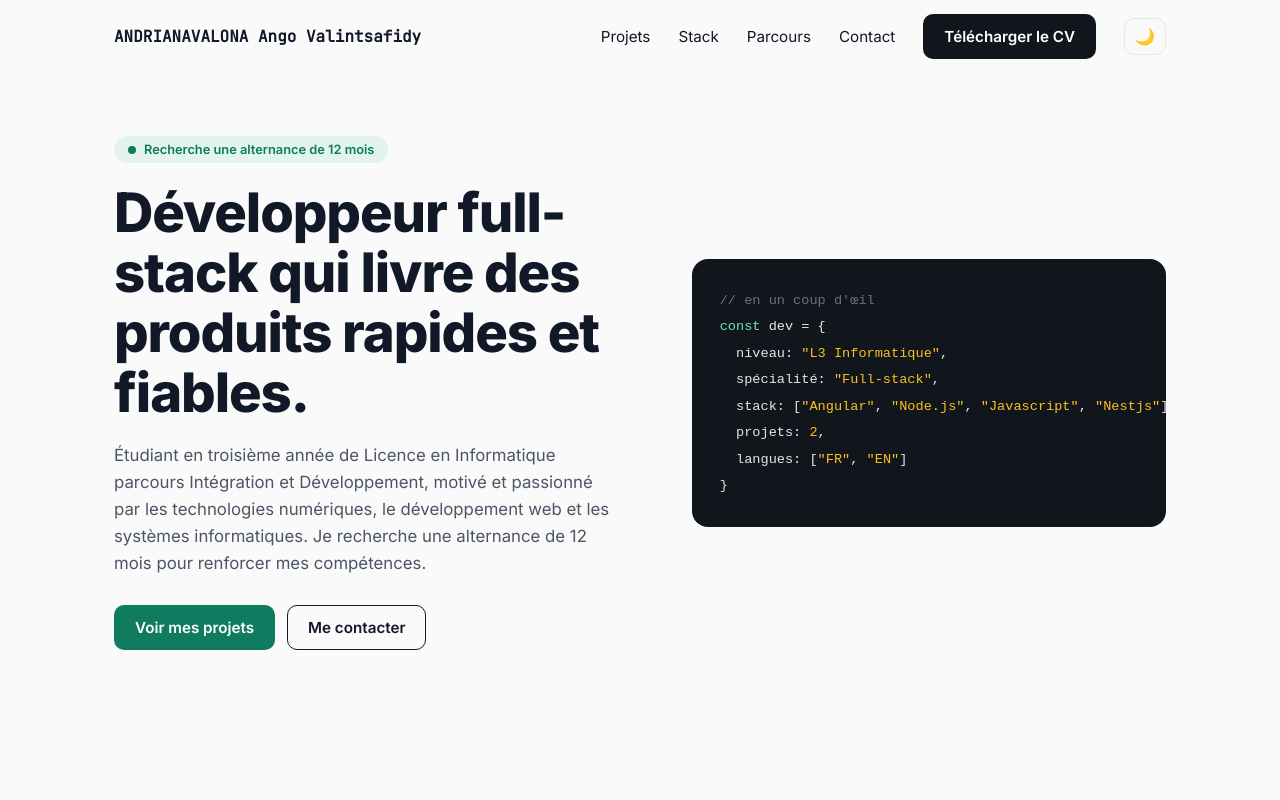
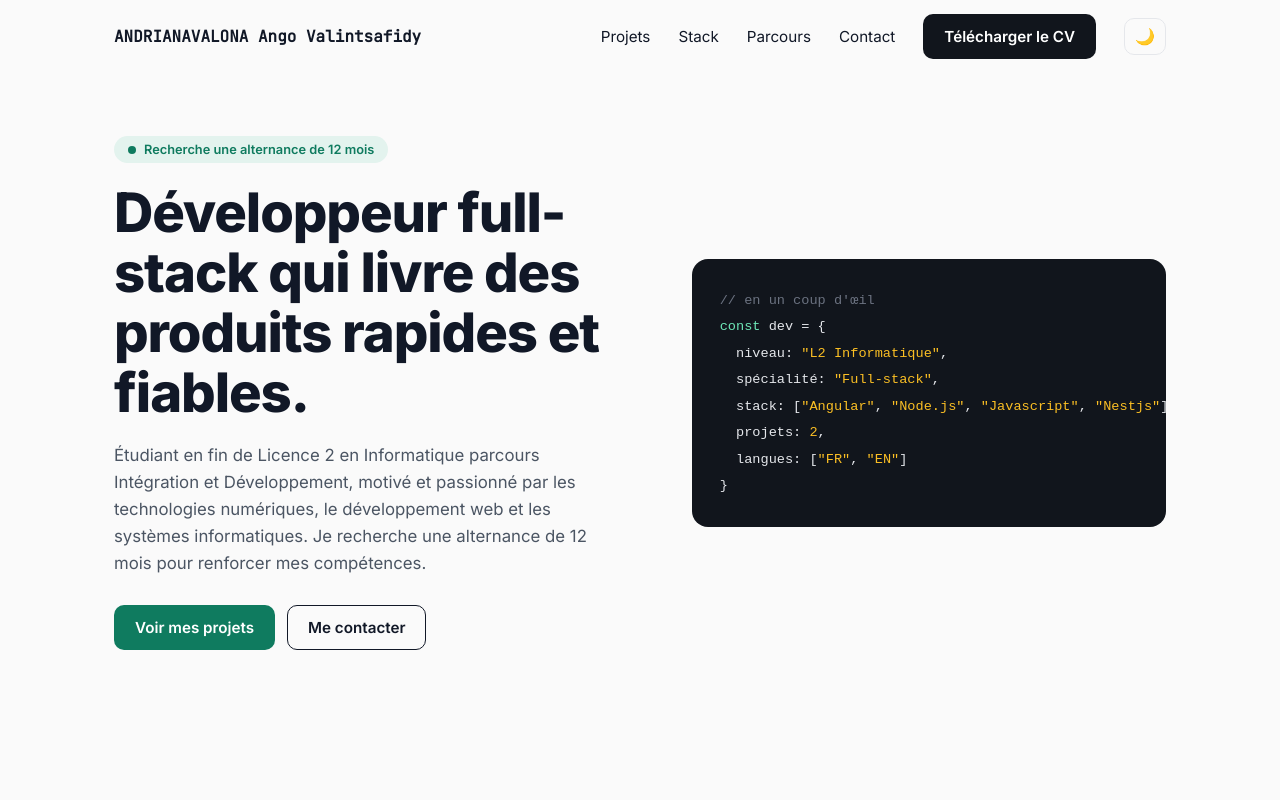
Before and after one commit to andrianavalonaango-dev/portfolio, an Angular app: page / in a window 1280 px wide. Shown: the top 800 px of the page. Built offline with nearby package versions, Linux system fonts and the light colour scheme; no server answers.

Commit message:
Update CV and hero section

```diff
--- a/src/app/components/hero/hero.html
+++ b/src/app/components/hero/hero.html
@@ -5,7 +5,7 @@
     <h1>Développeur full-stack qui livre des produits rapides et fiables.</h1>
 
     <p>
-     Étudiant en troisième année de Licence en Informatique parcours Intégration et Développement, motivé et
+     Étudiant en fin de Licence 2 en Informatique parcours Intégration et Développement, motivé et
     passionné par les technologies numériques, le développement web et les systèmes informatiques. Je recherche
     une alternance de 12 mois pour renforcer mes compétences.
     </p>
@@ -18,7 +18,7 @@
 
   <pre class="code-card"><code><span class="c">// en un coup d'œil</span>
 <span class="k">const</span> dev = &#123;
-  niveau: <span class="s">"L3 Informatique"</span>,
+  niveau: <span class="s">"L2 Informatique"</span>,
   spécialité: <span class="s">"Full-stack"</span>,
   stack: [<span class="s">"Angular"</span>, <span class="s">"Node.js"</span>, <span class="s">"Javascript"</span>, <span class="s">"Nestjs"</span>],
   projets: <span class="n">2</span>,
```
Also changed, not shown: 1 other file (tests, documents, lock files or other folders).
